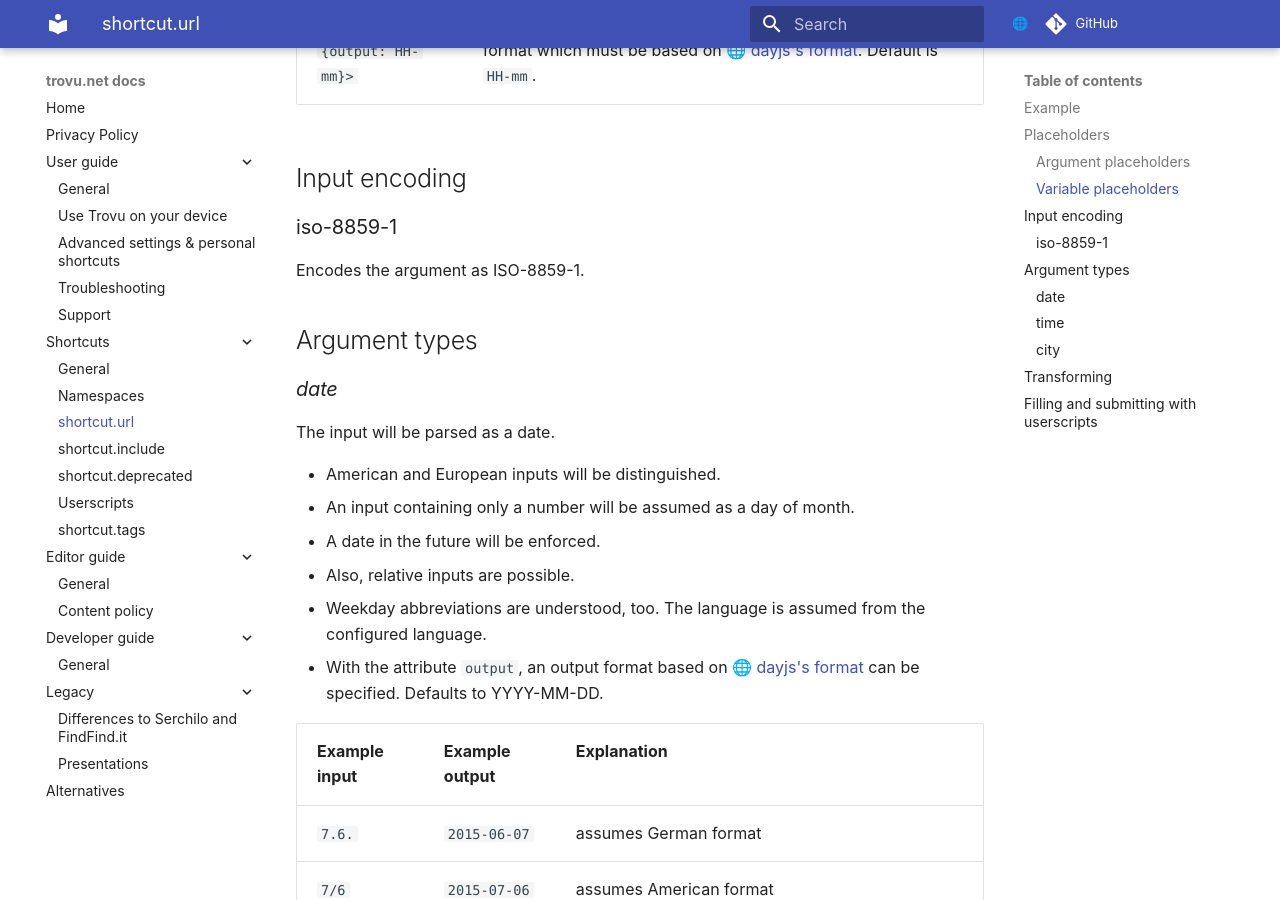
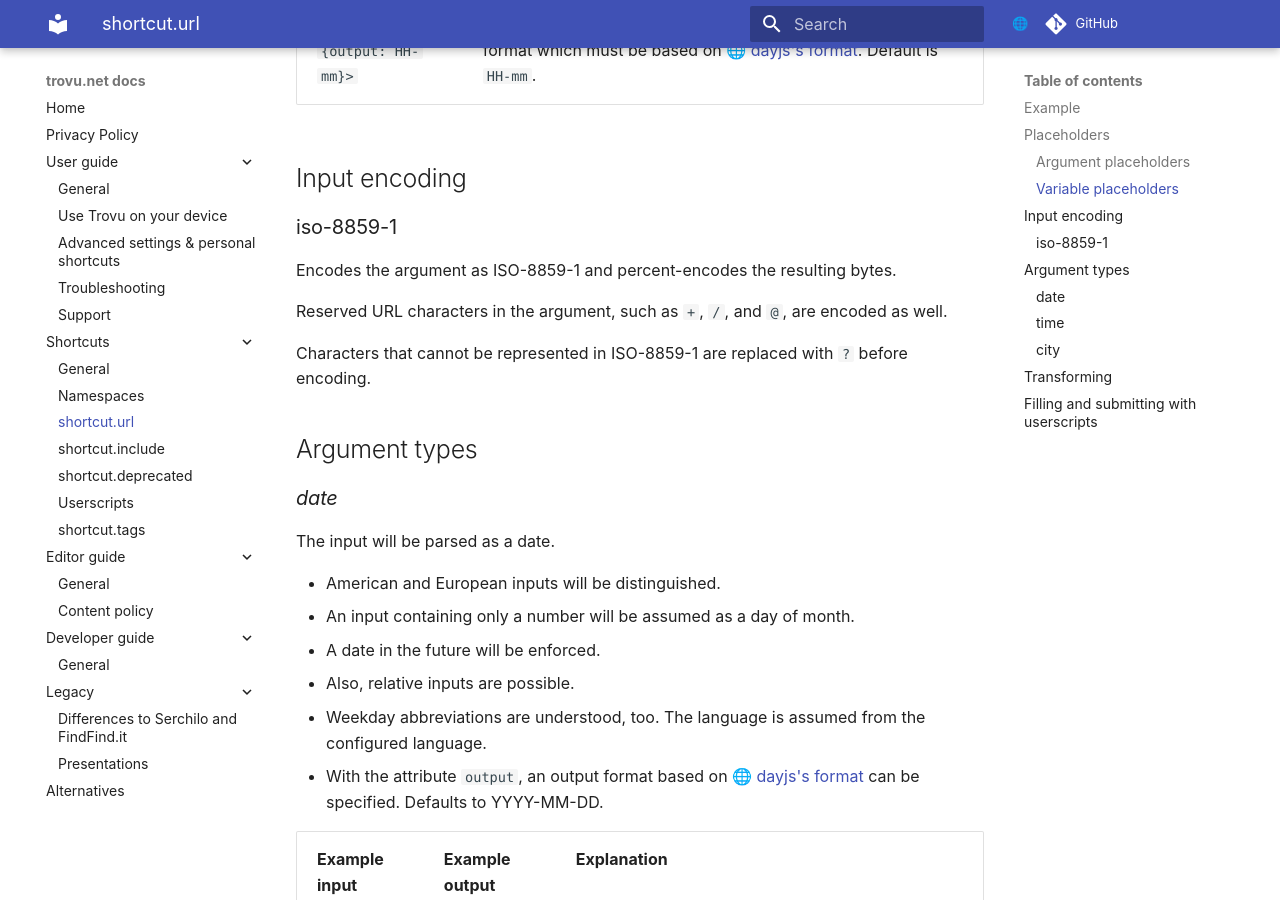
Before and after one commit to trovu/trovu, an MkDocs documentation site: the page built from docs/shortcuts/url.md, in a window 1280 px wide and 900 px high, scrolled down 1574 px. Built offline with MkDocs 1.6.1 and Material for MkDocs 9.7.7, drawn with Linux system fonts in a browser that asks for light colours; comment, search, counter and statistics services are not loaded.

Commit message:
Add doc.

```diff
--- a/docs/shortcuts/url.md
+++ b/docs/shortcuts/url.md
@@ -43,7 +43,11 @@
 
 ### iso-8859-1
 
-Encodes the argument as ISO-8859-1.
+Encodes the argument as ISO-8859-1 and percent-encodes the resulting bytes.
+
+Reserved URL characters in the argument, such as `+`, `/`, and `@`, are encoded as well.
+
+Characters that cannot be represented in ISO-8859-1 are replaced with `?` before encoding.
 
 ## Argument types
 
```
